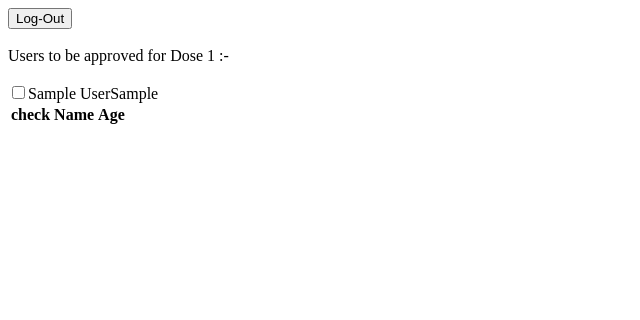
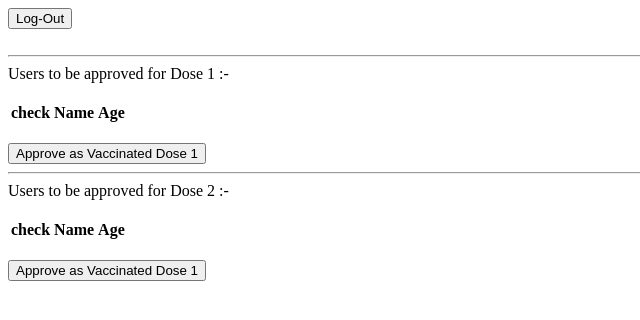
Before and after one commit to Whitelisted2/VaxiNO-Pandemic, a PHP site: page /admin_loggedin.php in a window 1280 px wide. Shown: the top 320 px of the page, without its empty margins (0-640 px from the left). Run offline with PHP 8.4, Linux system fonts and the light colour scheme; the visitor is signed in with stand-in values (Sample User, id 1); tables that the repository leaves empty or names only in its code hold one stand-in row (values such as "Sample post"); lists and menus that the app fills with data are empty.

Commit message:
admin can see the users who have requested an appont.

```diff
--- a/admin_loggedin.php
+++ b/admin_loggedin.php
@@ -38,18 +38,41 @@ if(isset($_SESSION["login"]))
         $command = "use allusers";
         $result = mysqli_query($conn, $command);
 
+        echo "<hr>";
+
         echo "Users to be approved for Dose 1 :-<br/><br/>";
-        $command = "SELECT * FROM usertable WHERE app1_approval_user=0";
+        $command = "SELECT * FROM usertable WHERE app1_approval_user=1";
         $result = mysqli_query($conn, $command);
+        echo "<form action='update_app1.php' method='POST'>";
         echo "<table>";
-        echo "<form action='update_app1.php' method='POST'>";
-        echo "<th>check</th><th>Name</th><th>Age</th>";
-        while($row=mysqli_fetch_assoc($result))
+        echo "<tr><th>check</th><th>Name</th><th>Age</th></tr>";
+        $row=mysqli_fetch_assoc($result);
+        while($row)
         {
-            echo "<tr><input type='checkbox'></tr><tr>".$row['name_user']."</tr><tr>".$row['age_user']."</tr>";
+            echo "<tr><td><input type='checkbox'></td><td>".$row['name_user']."</td><td>".$row['age_user']."</td></tr>";
+            $row=mysqli_fetch_assoc($result);
         }
+        echo "</table>";
+        echo "<br/><input type='button' name='submit' value='Approve as Vaccinated Dose 1'>";
         echo "</form>";
+
+        echo "<hr>";
+
+        echo "Users to be approved for Dose 2 :-<br/><br/>";
+        $command = "SELECT * FROM usertable WHERE app2_approval_user=1";
+        $result = mysqli_query($conn, $command);
+        echo "<form action='update_app2.php' method='POST'>";
+        echo "<table>";
+        echo "<tr><th>check</th><th>Name</th><th>Age</th></tr>";
+        $row=mysqli_fetch_assoc($result);
+        while($row)
+        {
+            echo "<tr><td><input type='checkbox'></td><td>".$row['name_user']."</td><td>".$row['age_user']."</td></tr>";
+            $row=mysqli_fetch_assoc($result);
+        }
         echo "</table>";
+        echo "<br/><input type='button' name='submit' value='Approve as Vaccinated Dose 1'>";
+        echo "</form>";
     ?>
 </body>
 </html>
```
